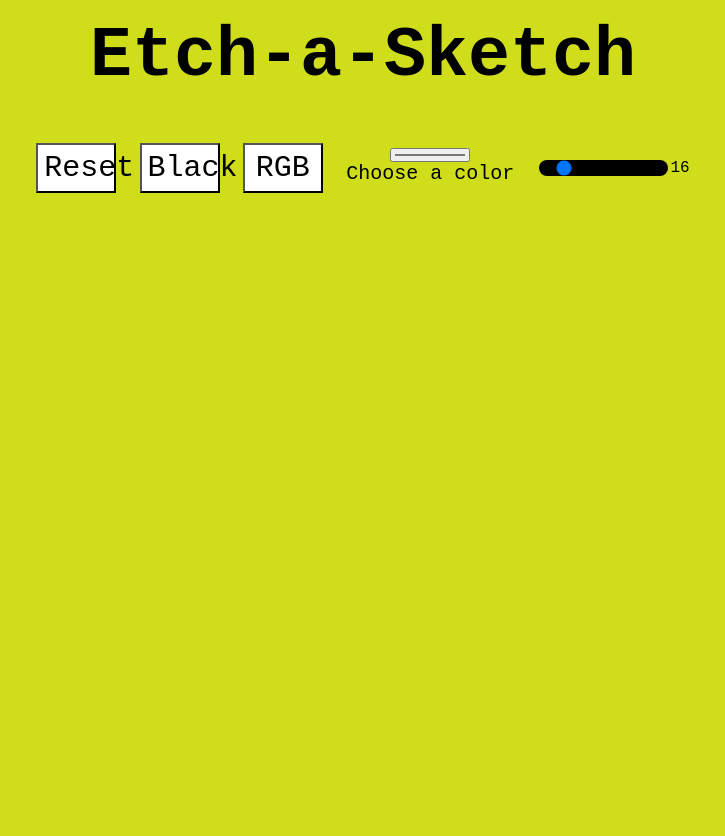
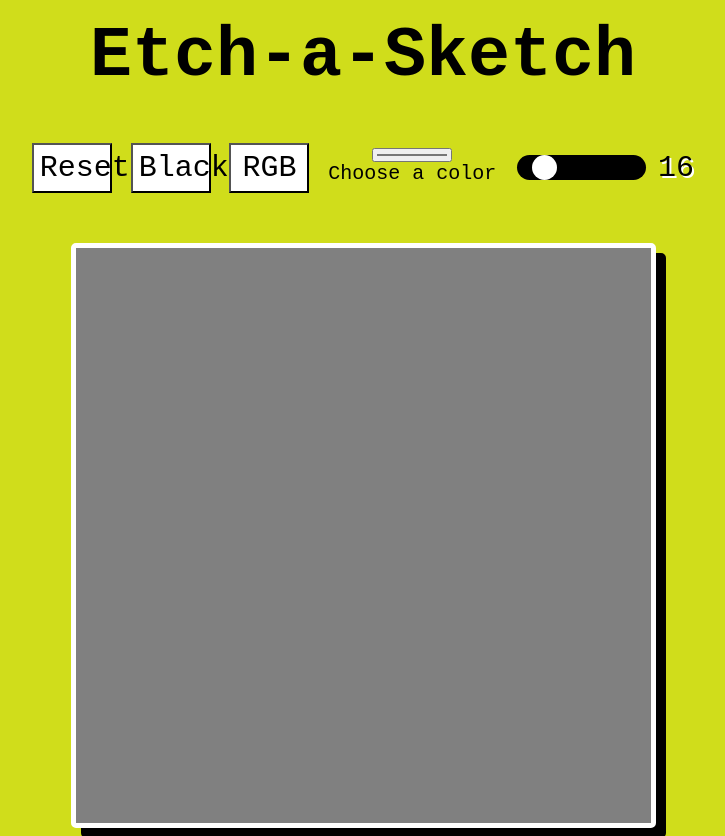
Before and after one commit to pdimaano/Etch-a-Sketch, a plain HTML site: page index.html in a window 1280 px wide. Shown: the whole page, without its empty margins (277-1002 px from the left). Before the commit the page ends 800 px from the top, so only its background shows below. Drawn offline with Linux system fonts and the light colour scheme.

Commit message:
full css

```diff
--- a/style.css
+++ b/style.css
@@ -77,3 +77,43 @@ button:active {
 	outline: none;
 	border-radius: 50px;
 }
+
+#slider::-webkit-slider-thumb {
+	-webkit-appearance: none;
+	width: 25px;
+	height: 25px;
+	background: white;
+	border-radius: 50px;
+}
+
+#slider::-moz-range-thumb {
+	width: 25px;
+	height: 25px;
+	background: white;
+	border-radius: 50px;
+}
+
+.value {
+	font-size: 30px;
+	padding-left: 10px;
+	color: black;
+	text-shadow: 2px 2px white;
+}
+
+.grid {
+	margin-top: 50px;
+	display: inline-grid;
+	grid-template-columns: repeat(16, 2fr);
+	grid-template-rows: repeat(16, 2fr);
+	border: 5px solid white;
+	border-radius: 5px;
+	height: 575px;
+	width: 575px;
+	background-color: gray;
+	box-shadow: 10px 10px;
+}
+
+.cell {
+	background-color: white;
+	border: 1px solid black;
+}
```
Lines whose indentation alone changed are shown as unchanged.
